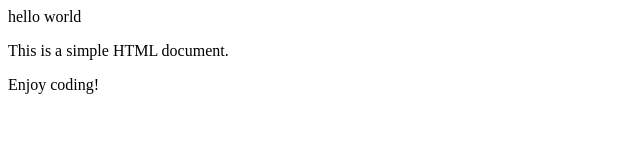
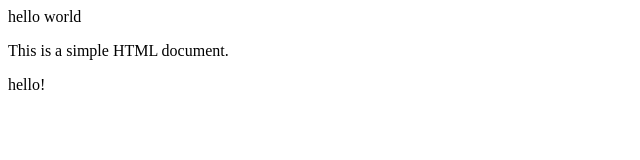
Before and after one commit to muqeet-27/git-learn-repo, a plain HTML site: page index.html in a window 1280 px wide. Shown: the full height of the page, 0-640 px from the left. Drawn offline with Linux system fonts and the light colour scheme.

Commit message:
updated bug

```diff
--- a/index.html
+++ b/index.html
@@ -1,3 +1,3 @@
 <p>hello world</p>
 <p>This is a simple HTML document.</p>
-<p>Enjoy coding!</p>
+<p>hello!</p>
```
